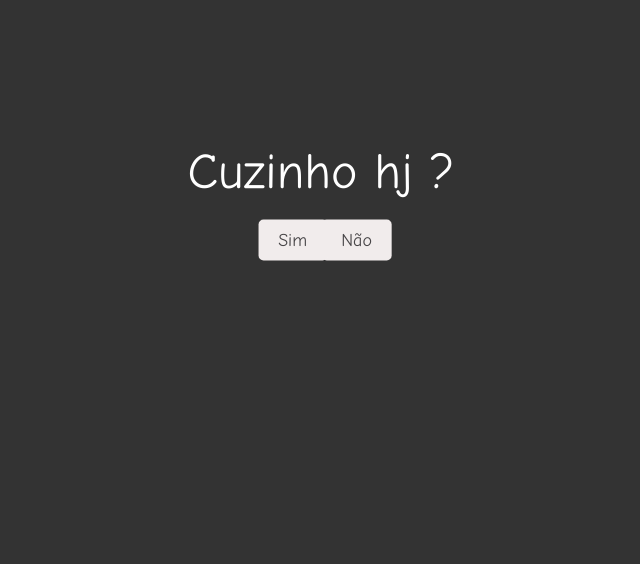
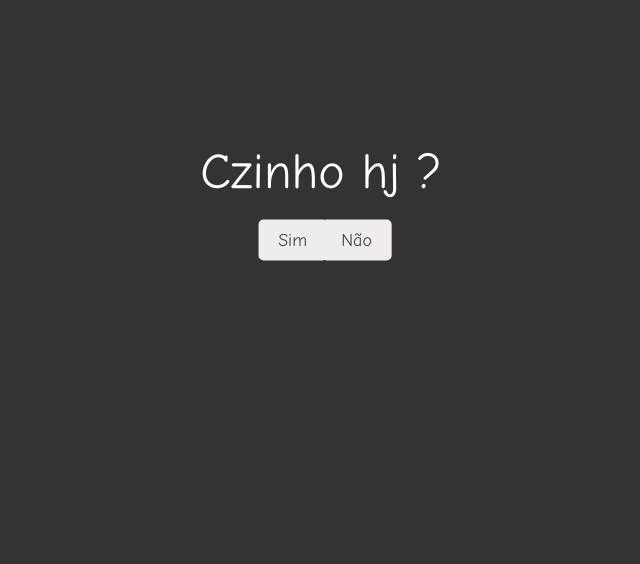
Before and after one commit to gr7zmnn/meme-do-insta, a plain HTML site: page index.html in a window 1280 px wide. Shown: the part 48-612 px from the top of the page, without its empty margins (319-959 px from the left). Drawn offline with Linux system fonts and the light colour scheme.

Commit message:
Update index.html

```diff
--- a/index.html
+++ b/index.html
@@ -66,7 +66,7 @@
 </head>
 
 <body>
-    <div id="question"> Cuzinho hj ?</div>
+    <div id="question"> Czinho hj ?</div>
     <div id="options">
         <div id="noContainer">
             <button id="no" class="button">Não</button>
```
